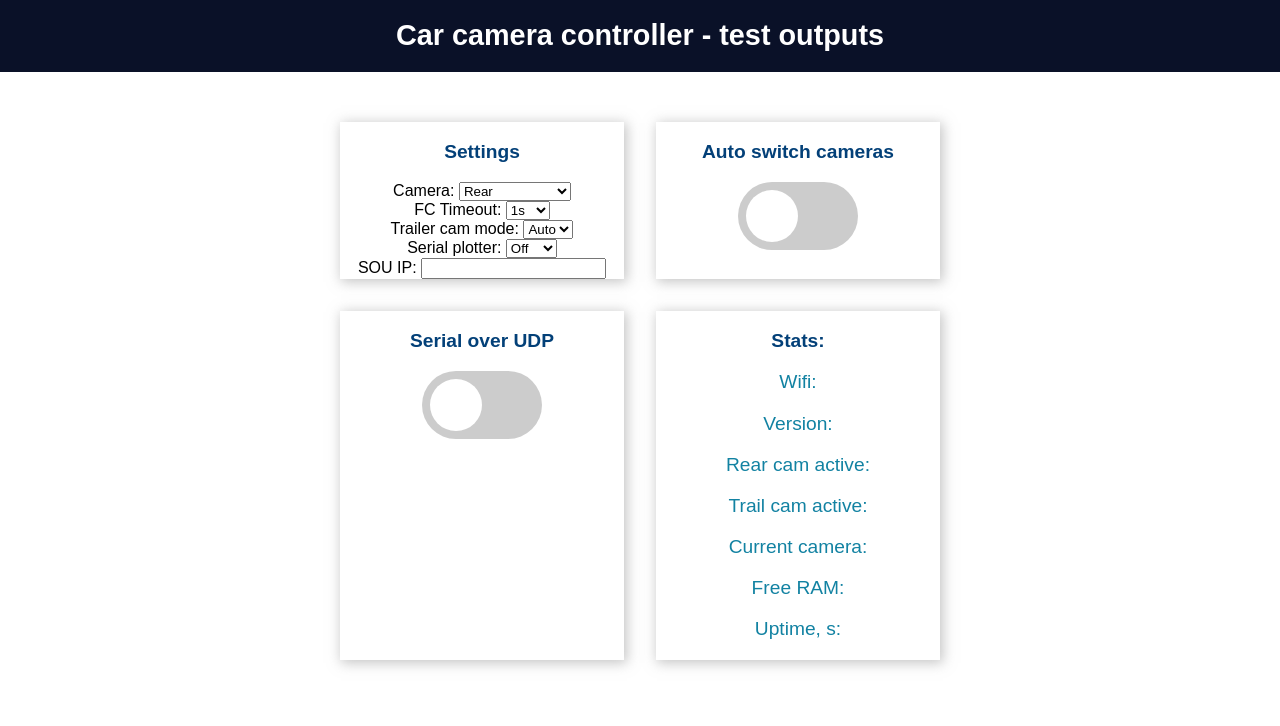
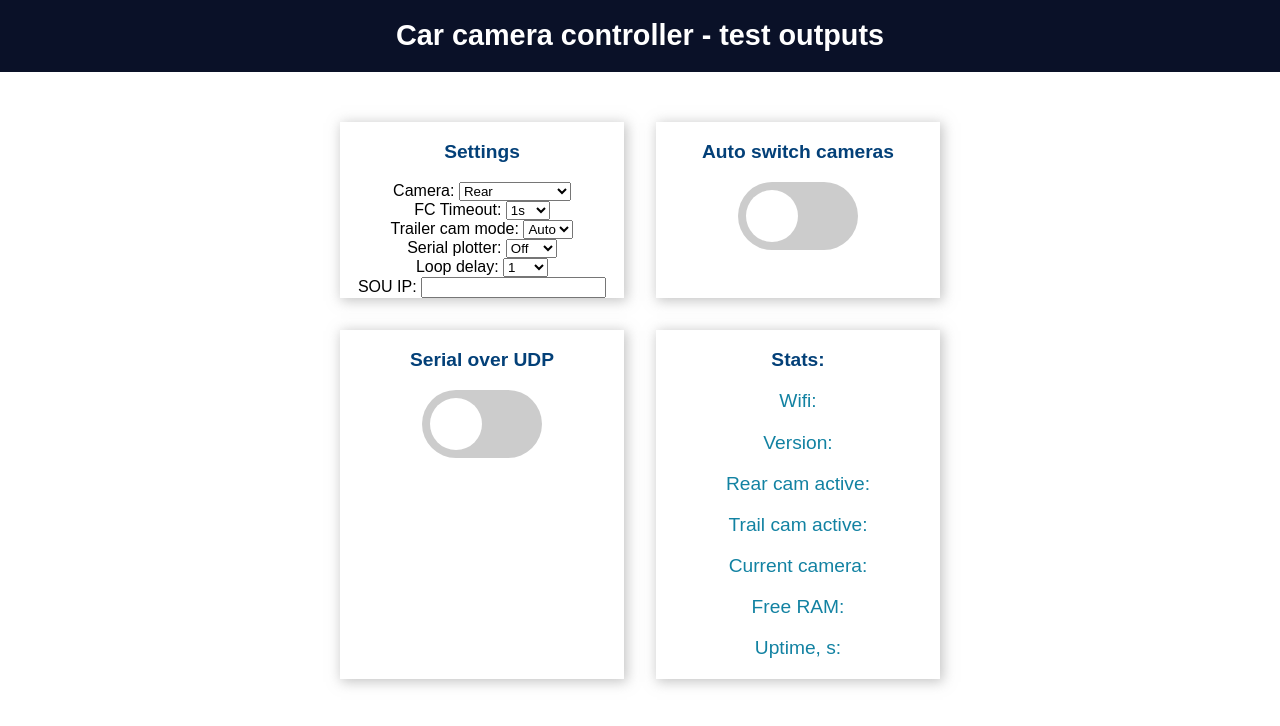
Before and after one commit to Dronec/CarCameraController_ESP32, a plain HTML site: page Device/data/index.html in a window 1280 px wide. Drawn offline with Linux system fonts and the light colour scheme.

```diff
--- a/Device/data/index.html
+++ b/Device/data/index.html
@@ -47,6 +47,16 @@
           <option value="2">Fast</option>
         </select>
         <br>
+        <label for="loopDelay">Loop delay:</label>
+        <select id="loopDelay" onchange="enterNumber(this)">
+          <option value="1">1</option>
+          <option value="5">5</option>
+          <option value="10">10</option>
+          <option value="20">20</option>
+          <option value="50">50</option>
+          <option value="100">100</option>
+        </select>
+        <br>
         <label for="souIP">SOU IP:</label>
         <input type="text" id="souIP" onchange="enterNumber(this)">
       </div>
--- a/Device/data/script.js
+++ b/Device/data/script.js
@@ -40,6 +40,7 @@
     document.getElementById("trailerCamMode").value = myObj["trailerCamMode"];
     document.getElementById("serialPlotter").value = myObj["serialPlotter"];
     document.getElementById("souIP").value = myObj["souIP"];
+    document.getElementById("loopDelay").value = myObj["loopDelay"];
     // checkboxes
     document.getElementById("autoSwitch").checked = myObj["autoSwitch"];
     document.getElementById("serialOverUDP").checked = myObj["serialOverUDP"];
```
Also changed, not shown: 1 other file.
